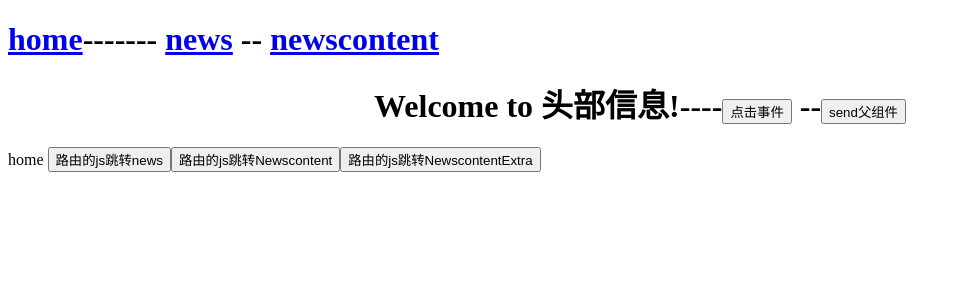
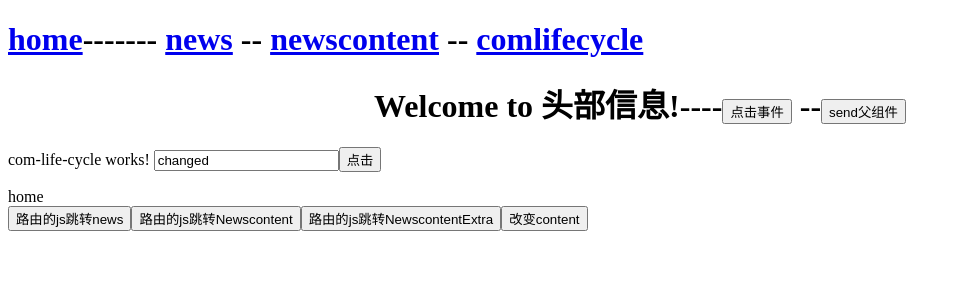
Before and after one commit to fafi09/angulardemo, an Angular app: page /demo/home in a window 1280 px wide. Shown: the top 300 px of the page, without its empty margins (0-961 px from the left). Built offline with nearby package versions, Linux system fonts and the light colour scheme.

Commit message:
声明周期钩子函数

```diff
--- a/src/app/app-routing.module.ts
+++ b/src/app/app-routing.module.ts
@@ -5,10 +5,12 @@ import { HomeComponent } from './home/home.component';
 import { NewscontentComponent } from './newscontent/newscontent.component';
 import { NewsdetailComponent } from './newsdetail/newsdetail.component';
 import { NewsAuthorComponent } from './news-author/news-author.component';
+import { ComLifeCycleComponent } from './com-life-cycle/com-life-cycle.component';
 
 const routes: Routes = [
   {path:'home',component:HomeComponent},
   {path:'news',component:NewsComponent},
+  {path:'comlifecycle', component:ComLifeCycleComponent},
   {path:'newscontent/:id',component:NewscontentComponent,
     children:[
       {path:'details',component:NewsdetailComponent},
--- a/src/app/app.component.html
+++ b/src/app/app.component.html
@@ -14,6 +14,8 @@
   <a routerLink="/news" >news</a>
   --
   <a routerLink="/newscontent/6" >newscontent</a>
+  --
+  <a routerLink="/comlifecycle">comlifecycle</a>
 </h1>
 
 <router-outlet></router-outlet>
--- a/src/app/app.module.ts
+++ b/src/app/app.module.ts
@@ -15,6 +15,7 @@ import { NewscontentComponent } from './newscontent/newscontent.component';
 import { NewsdetailComponent } from './newsdetail/newsdetail.component';
 import { NewsAuthorComponent } from './news-author/news-author.component';
 import { HighlightDirective } from './highlight.directive';
+import { ComLifeCycleComponent } from './com-life-cycle/com-life-cycle.component';
 @NgModule({
   declarations: [
     AppComponent,
@@ -25,7 +26,8 @@ import { HighlightDirective } from './highlight.directive';
     NewscontentComponent,
     NewsdetailComponent,
     NewsAuthorComponent,
-    HighlightDirective
+    HighlightDirective,
+    ComLifeCycleComponent
   ],
   imports: [
     BrowserModule,
--- /dev/null
+++ b/src/app/com-life-cycle/com-life-cycle.component.html
@@ -0,0 +1,5 @@
+<p>
+  com-life-cycle works!
+  <input [(ngModel)]="verb" />
+  <button (click)="submit()" >点击</button>
+</p>
--- /dev/null
+++ b/src/app/com-life-cycle/com-life-cycle.component.ts
@@ -0,0 +1,60 @@
+import { Component, Input, OnInit, OnChanges, SimpleChanges, DoCheck, AfterContentInit, AfterContentChecked, AfterViewInit, AfterViewChecked, OnDestroy } from '@angular/core';
+
+@Component({
+  selector: 'app-com-life-cycle',
+  templateUrl: './com-life-cycle.component.html',
+  styleUrls: ['./com-life-cycle.component.css']
+})
+export class ComLifeCycleComponent implements OnChanges, OnInit, DoCheck, AfterContentInit, AfterContentChecked, AfterViewInit, AfterViewChecked, OnDestroy  {
+  @Input()  name: string;
+  private verb = 'initialized';
+  constructor() { }
+
+  submit():void {
+    console.log("submit");
+  }
+  ngOnChanges(changes:SimpleChanges):void {
+    console.log('ngOnChanges');
+    let changesMsgs: string[] = [];
+    for (let propName in changes) {
+      if (propName === 'name') {
+        let name = changes['name'].currentValue;
+        changesMsgs.push(`name ${this.verb} to "${name}"`);
+      } else {
+        changesMsgs.push(propName + ' ' + this.verb);
+      }
+    }
+    console.log(`OnChanges: ${changesMsgs.join('; ')}`);
+    this.verb = 'changed'; // next time it will be a change
+  }
+
+  ngOnInit() {
+    console.log('ngOnInit');
+    let is = this.name ? 'is' : 'is not';
+    console.log(`name ${is} known at construction`);
+  }
+
+  ngDoCheck():void {
+    console.log('ngDoCheck');
+  }
+
+  ngAfterContentInit():void {
+    console.log('ngAfterContentInit');
+  }
+
+  ngAfterContentChecked():void {
+    console.log('ngAfterContentChecked');
+  }
+
+  ngAfterViewInit():void {
+    console.log('ngAfterViewInit');
+  }
+
+  ngAfterViewChecked():void {
+    console.log('ngAfterViewChecked');
+  }
+
+  ngOnDestroy():void {
+    console.log('ngOnDestroy');
+  }
+}
--- a/src/app/home/home.component.html
+++ b/src/app/home/home.component.html
@@ -1,5 +1,8 @@
 <app-header></app-header>
-{{content}}
+<app-com-life-cycle [name]="content"></app-com-life-cycle>
+{{content}}<br/>
 <button (click)='goNews()'>路由的js跳转news</button>
 <button (click)='goNewscontent()'>路由的js跳转Newscontent</button>
 <button (click)='goNewscontentExtra()'>路由的js跳转NewscontentExtra</button>
+
+<button (click)='changeContent()'>改变content</button>
--- a/src/app/home/home.component.ts
+++ b/src/app/home/home.component.ts
@@ -12,6 +12,10 @@ export class HomeComponent implements OnInit {
 
   ngOnInit() {
     this.content = "home";
+  }
+
+  changeContent() {
+    this.content = "ddddd";
   }
 
   goNews() {
```
Also changed, not shown: src/app/com-life-cycle/com-life-cycle.component.css (added), 1 other file (tests, documents, lock files or other folders).
